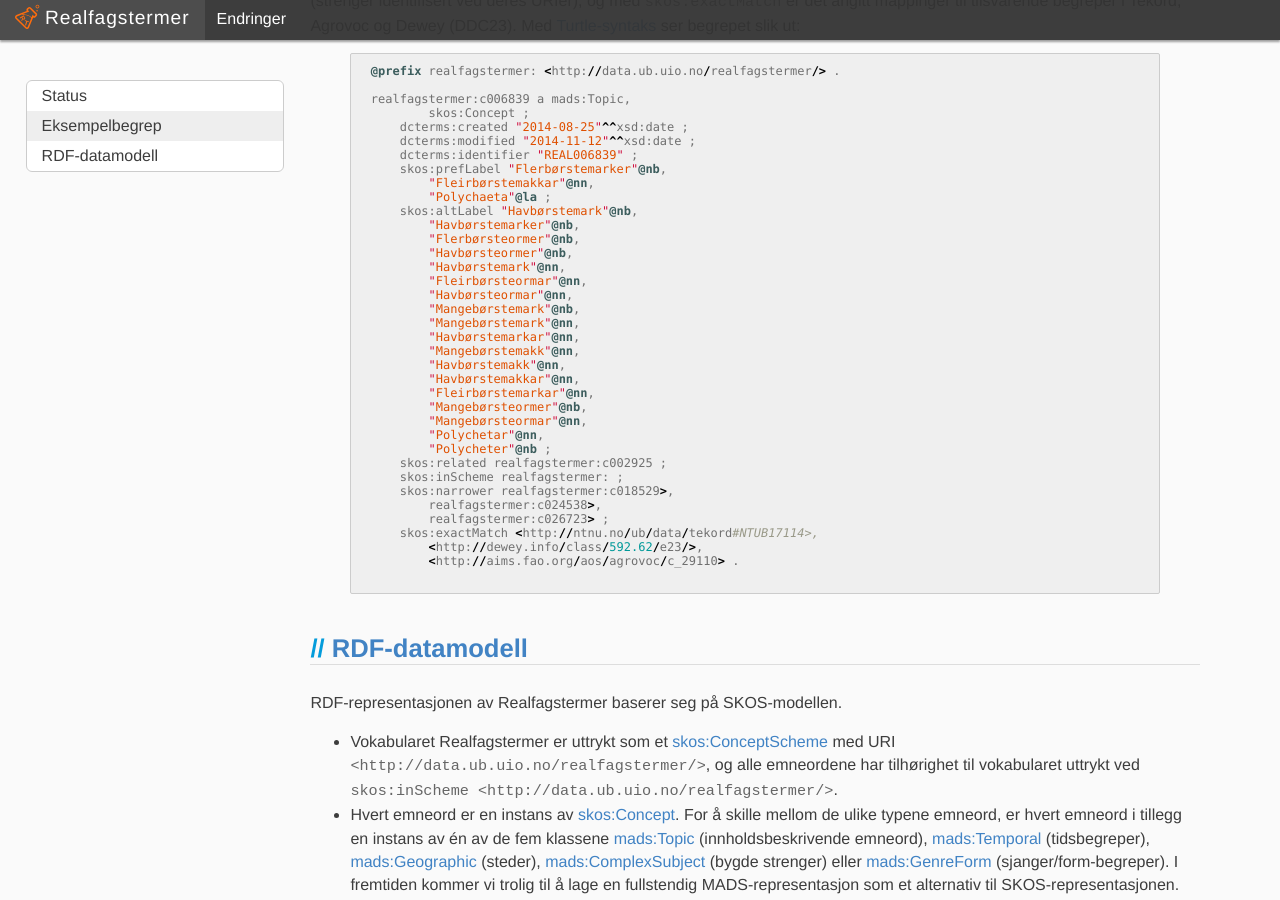
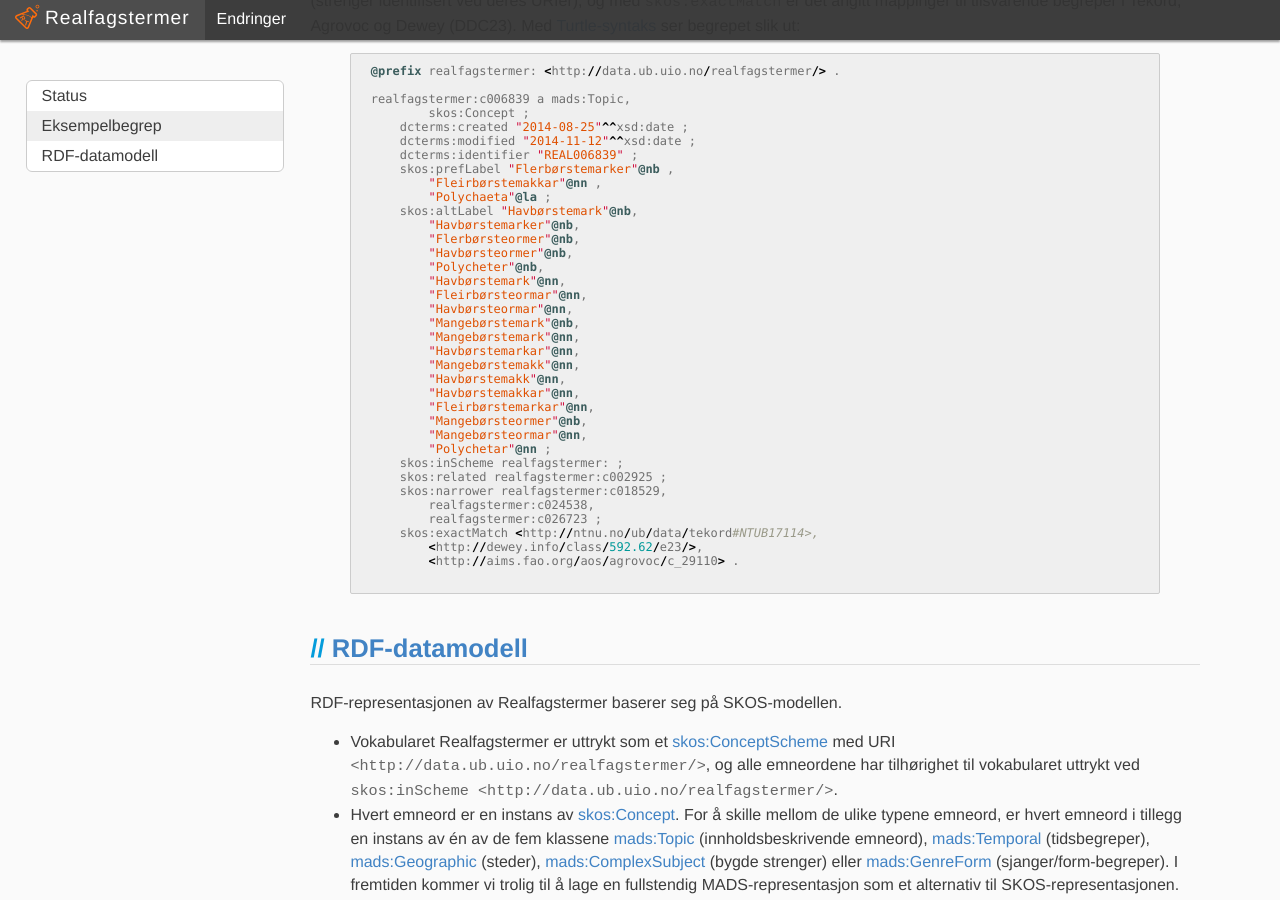
Before and after one commit to realfagstermer/realfagstermer.github.io, a Jekyll site: the page built from index.html, in a window 1280 px wide and 900 px high, scrolled down 875 px. Built offline with Jekyll 4.4.1, drawn with Linux system fonts in a browser that asks for light colours; nearby versions of some CDN libraries; library files that are not in the unit come from our copies; some of the changed lines change nothing that is shown.

Commit message:
Fix example

```diff
--- a/index.html
+++ b/index.html
@@ -114,13 +114,14 @@ realfagstermer:c006839 a mads:Topic,
     dcterms:created "2014-08-25"^^xsd:date ;
     dcterms:modified "2014-11-12"^^xsd:date ;
     dcterms:identifier "REAL006839" ;
-    skos:prefLabel "Flerbørstemarker"@nb,
-        "Fleirbørstemakkar"@nn,
+    skos:prefLabel "Flerbørstemarker"@nb ,
+        "Fleirbørstemakkar"@nn ,
         "Polychaeta"@la ;
     skos:altLabel "Havbørstemark"@nb,
         "Havbørstemarker"@nb,
         "Flerbørsteormer"@nb,
         "Havbørsteormer"@nb,
+        "Polycheter"@nb,
         "Havbørstemark"@nn,
         "Fleirbørsteormar"@nn,
         "Havbørsteormar"@nn,
@@ -133,13 +134,12 @@ realfagstermer:c006839 a mads:Topic,
         "Fleirbørstemarkar"@nn,
         "Mangebørsteormer"@nb,
         "Mangebørsteormar"@nn,
-        "Polychetar"@nn,
-        "Polycheter"@nb ;
+        "Polychetar"@nn ;
+    skos:inScheme realfagstermer: ;
     skos:related realfagstermer:c002925 ;
-    skos:inScheme realfagstermer: ;
-    skos:narrower realfagstermer:c018529>,
-        realfagstermer:c024538>,
-        realfagstermer:c026723> ;
+    skos:narrower realfagstermer:c018529,
+        realfagstermer:c024538,
+        realfagstermer:c026723 ;
     skos:exactMatch <http://ntnu.no/ub/data/tekord#NTUB17114>,
         <http://dewey.info/class/592.62/e23/>,
         <http://aims.fao.org/aos/agrovoc/c_29110> .
```
